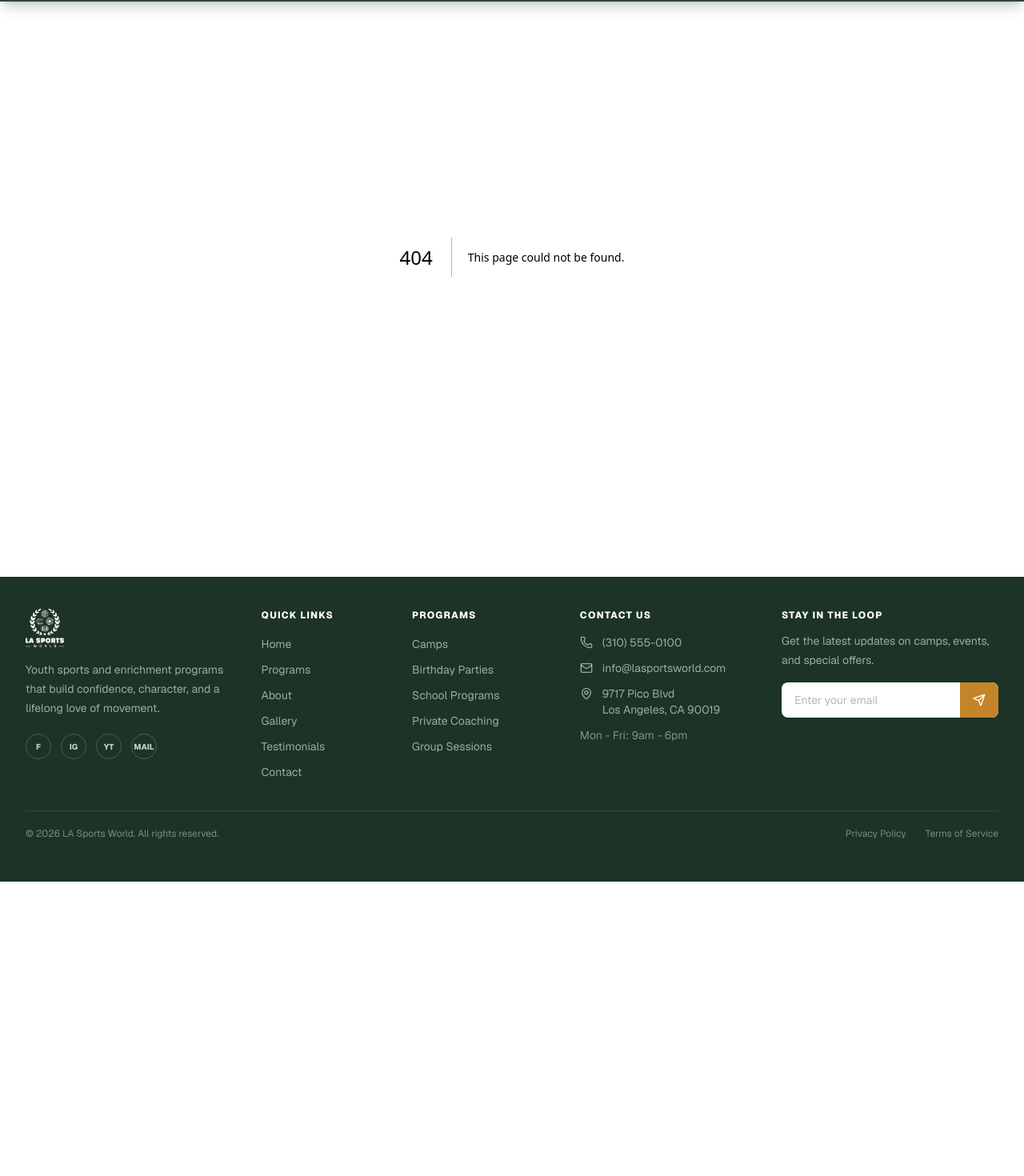
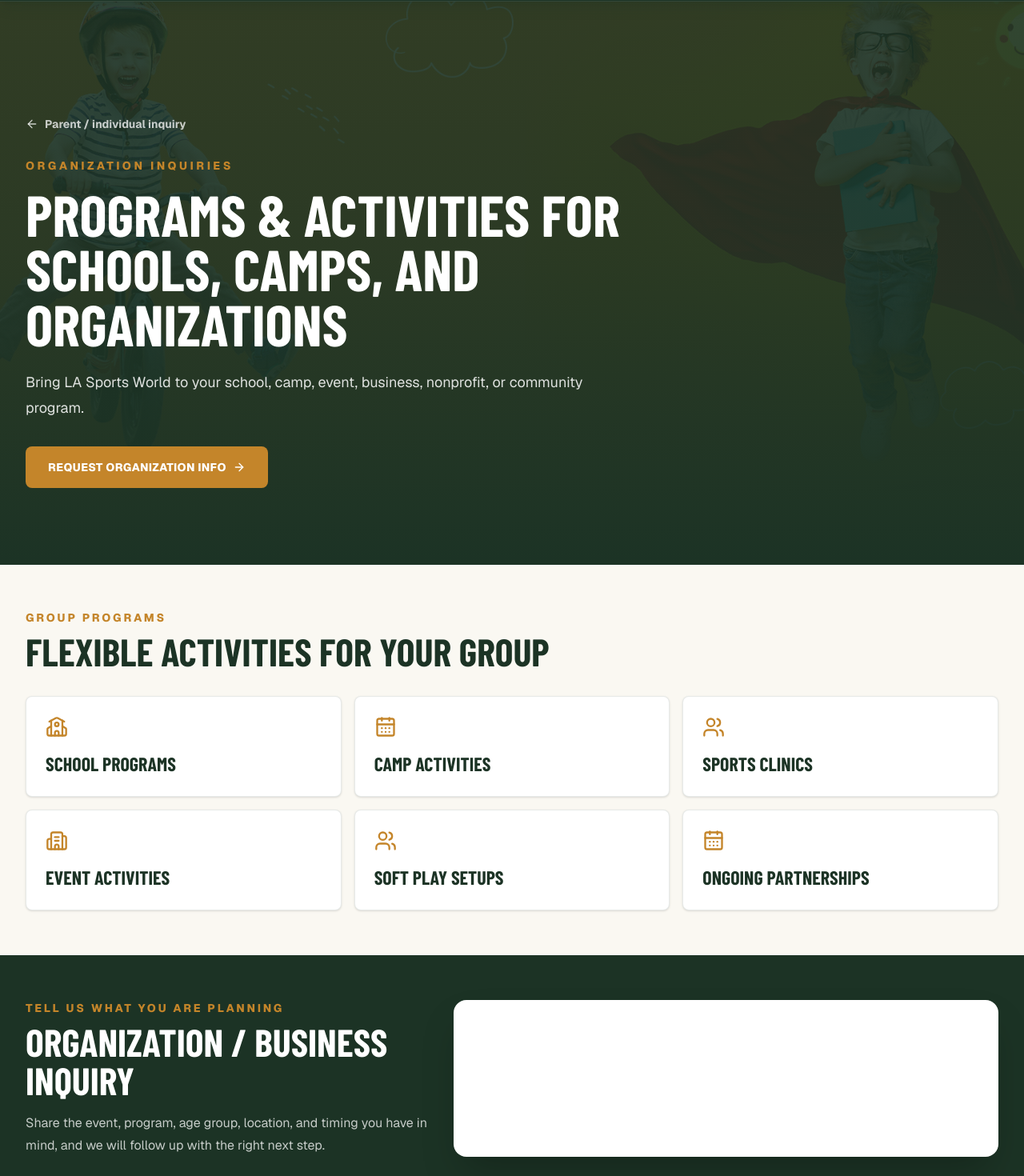
Before and after one commit to lasportsworld/LaSportsWorld, a Next.js app: page /organizations in a window 1280 px wide. Before the commit this address had no page. Shown: the part 79-1549 px from the top of the page at 80% size. Before the commit the page ends 1181 px from the top, so only its background shows below. Built offline with nearby package versions, Linux system fonts and the light colour scheme; a web font is replaced by a local one.

Commit message:
Add temporary lead capture landing pages

```diff
--- /dev/null
+++ b/src/app/organizations/page.tsx
@@ -0,0 +1,132 @@
+import Image from "next/image";
+import Link from "next/link";
+import Script from "next/script";
+import { ArrowLeft, ArrowRight, Building2, CalendarDays, Instagram, School, Users } from "lucide-react";
+
+const organizationServices = [
+  { title: "School programs", icon: School },
+  { title: "Camp activities", icon: CalendarDays },
+  { title: "Sports clinics", icon: Users },
+  { title: "Event activities", icon: Building2 },
+  { title: "Soft play setups", icon: Users },
+  { title: "Ongoing partnerships", icon: CalendarDays },
+];
+
+export default function OrganizationsPage() {
+  return (
+    <div className="bg-cream text-navy">
+      <section className="relative isolate overflow-hidden bg-navy pt-28 text-white sm:pt-32">
+        <Image
+          src="/images/hero-kids-group.jpg"
+          alt="Group sports activities with LA Sports World"
+          fill
+          priority
+          className="object-cover opacity-35"
+        />
+        <div className="absolute inset-0 bg-gradient-to-b from-navy/70 via-navy/80 to-navy" />
+
+        <div className="relative mx-auto max-w-7xl px-4 py-16 sm:px-6 lg:px-8 lg:py-24">
+          <Link
+            href="/"
+            className="mb-8 inline-flex items-center gap-2 text-sm font-bold text-white/75 transition hover:text-gold"
+          >
+            <ArrowLeft className="h-4 w-4" />
+            Parent / individual inquiry
+          </Link>
+          <div className="max-w-3xl">
+            <p className="mb-4 text-sm font-extrabold uppercase tracking-[0.25em] text-gold">
+              Organization Inquiries
+            </p>
+            <h1 className="font-condensed text-5xl font-extrabold uppercase leading-[0.95] text-white sm:text-6xl lg:text-7xl">
+              Programs & Activities for Schools, Camps, and Organizations
+            </h1>
+            <p className="mt-6 text-lg leading-8 text-white/85">
+              Bring LA Sports World to your school, camp, event, business, nonprofit, or community
+              program.
+            </p>
+            <a
+              href="#organization-form"
+              className="mt-8 inline-flex items-center justify-center gap-2 rounded-lg bg-gold px-7 py-4 text-sm font-extrabold uppercase tracking-wide text-white transition hover:bg-gold-light"
+            >
+              Request Organization Info <ArrowRight className="h-4 w-4" />
+            </a>
+          </div>
+        </div>
+      </section>
+
+      <section className="mx-auto max-w-7xl px-4 py-14 sm:px-6 lg:px-8">
+        <div className="mb-8 max-w-2xl">
+          <p className="text-sm font-extrabold uppercase tracking-[0.2em] text-gold">
+            Group Programs
+          </p>
+          <h2 className="mt-2 font-condensed text-4xl font-extrabold uppercase sm:text-5xl">
+            Flexible activities for your group
+          </h2>
+        </div>
+        <div className="grid gap-4 sm:grid-cols-2 lg:grid-cols-3">
+          {organizationServices.map(({ title, icon: Icon }) => {
+            return (
+              <div key={title} className="rounded-lg border border-navy/10 bg-white p-6 shadow-sm">
+                <Icon className="mb-4 h-7 w-7 text-gold" />
+                <h3 className="font-condensed text-2xl font-bold uppercase">{title}</h3>
+              </div>
+            );
+          })}
+        </div>
+      </section>
+
+      <section id="organization-form" className="bg-navy px-4 py-14 text-white sm:px-6 lg:px-8">
+        <div className="mx-auto grid max-w-7xl gap-8 lg:grid-cols-[0.85fr_1.15fr]">
+          <div>
+            <p className="text-sm font-extrabold uppercase tracking-[0.2em] text-gold">
+              Tell us what you are planning
+            </p>
+            <h2 className="mt-2 font-condensed text-4xl font-extrabold uppercase sm:text-5xl">
+              Organization / Business Inquiry
+            </h2>
+            <p className="mt-4 text-base leading-7 text-white/75">
+              Share the event, program, age group, location, and timing you have in mind, and we
+              will follow up with the right next step.
+            </p>
+          </div>
+
+          <div className="rounded-2xl border border-white/10 bg-white p-3 text-navy shadow-2xl sm:p-5">
+            <div
+              className="pipedriveWebForms"
+              data-pd-webforms="https://webforms.pipedrive.com/f/ctvPPCETdHiUDx8lpCntp6bkeHLKe8VLkJ6L1brOmpFBrRfjz3OvC08Ow4DEQXSHEn"
+            />
+            <Script src="https://webforms.pipedrive.com/f/loader" strategy="lazyOnload" />
+          </div>
+        </div>
+      </section>
+
+      <section className="px-4 py-12 sm:px-6 lg:px-8">
+        <div className="mx-auto flex max-w-7xl flex-col gap-5 rounded-lg bg-white p-7 shadow-sm sm:p-10 lg:flex-row lg:items-center lg:justify-between">
+          <div>
+            <h2 className="font-condensed text-3xl font-extrabold uppercase">
+              Looking for a birthday party, private coaching, or small group?
+            </h2>
+            <p className="mt-2 text-navy/65">Use the parent and individual inquiry form instead.</p>
+          </div>
+          <div className="flex flex-col gap-3 sm:flex-row">
+            <Link
+              href="/"
+              className="inline-flex items-center justify-center gap-2 rounded-lg bg-navy px-6 py-3 text-sm font-extrabold uppercase tracking-wide text-white transition hover:bg-navy-light"
+            >
+              Go Back Home <ArrowRight className="h-4 w-4" />
+            </Link>
+            <a
+              href="https://www.instagram.com/lasportsworld/"
+              target="_blank"
+              rel="noreferrer"
+              className="inline-flex items-center justify-center gap-2 rounded-lg border border-navy/15 px-6 py-3 font-bold text-navy transition hover:border-gold hover:text-gold"
+            >
+              <Instagram className="h-5 w-5" />
+              @lasportsworld
+            </a>
+          </div>
+        </div>
+      </section>
+    </div>
+  );
+}
```
